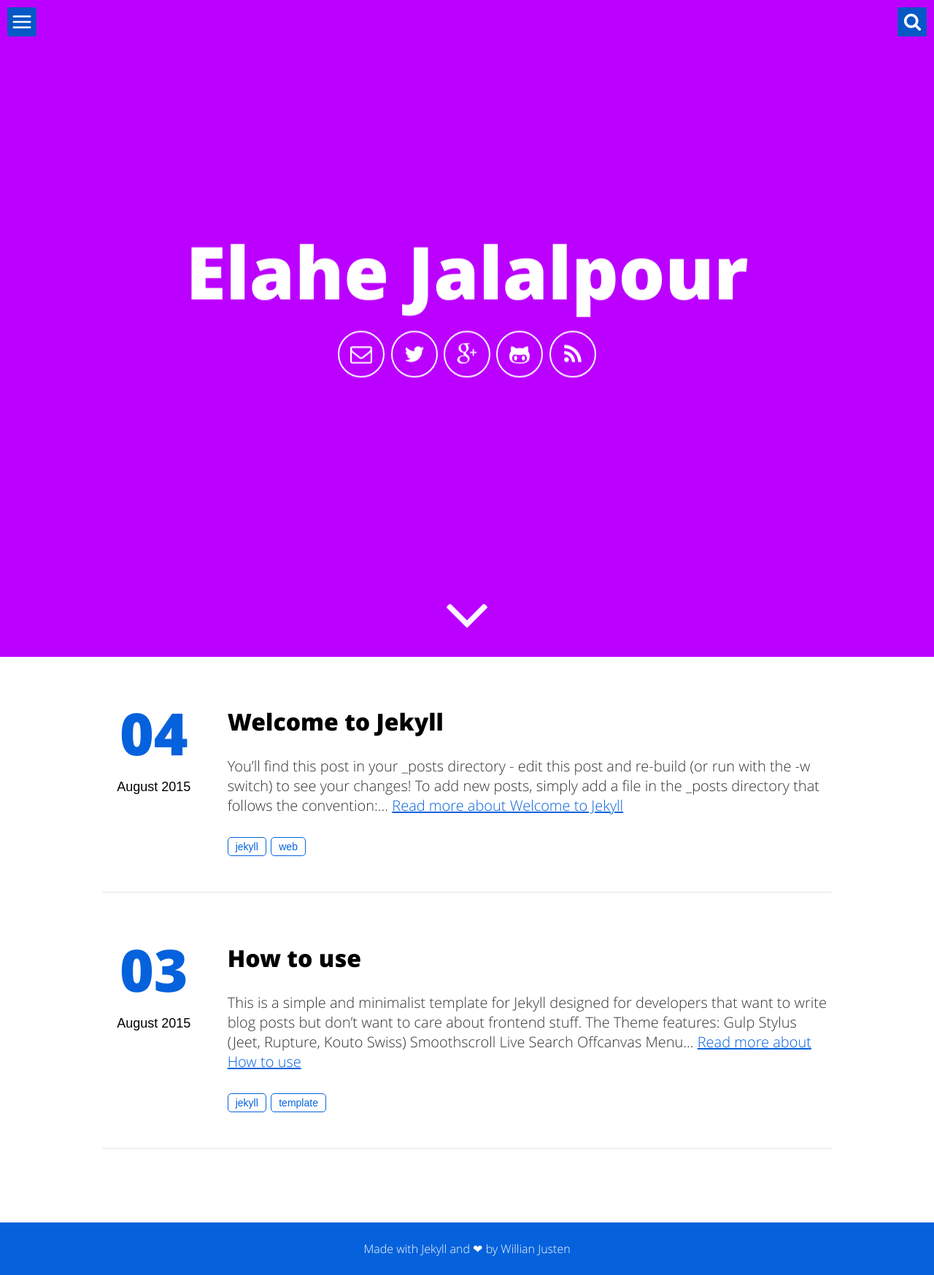
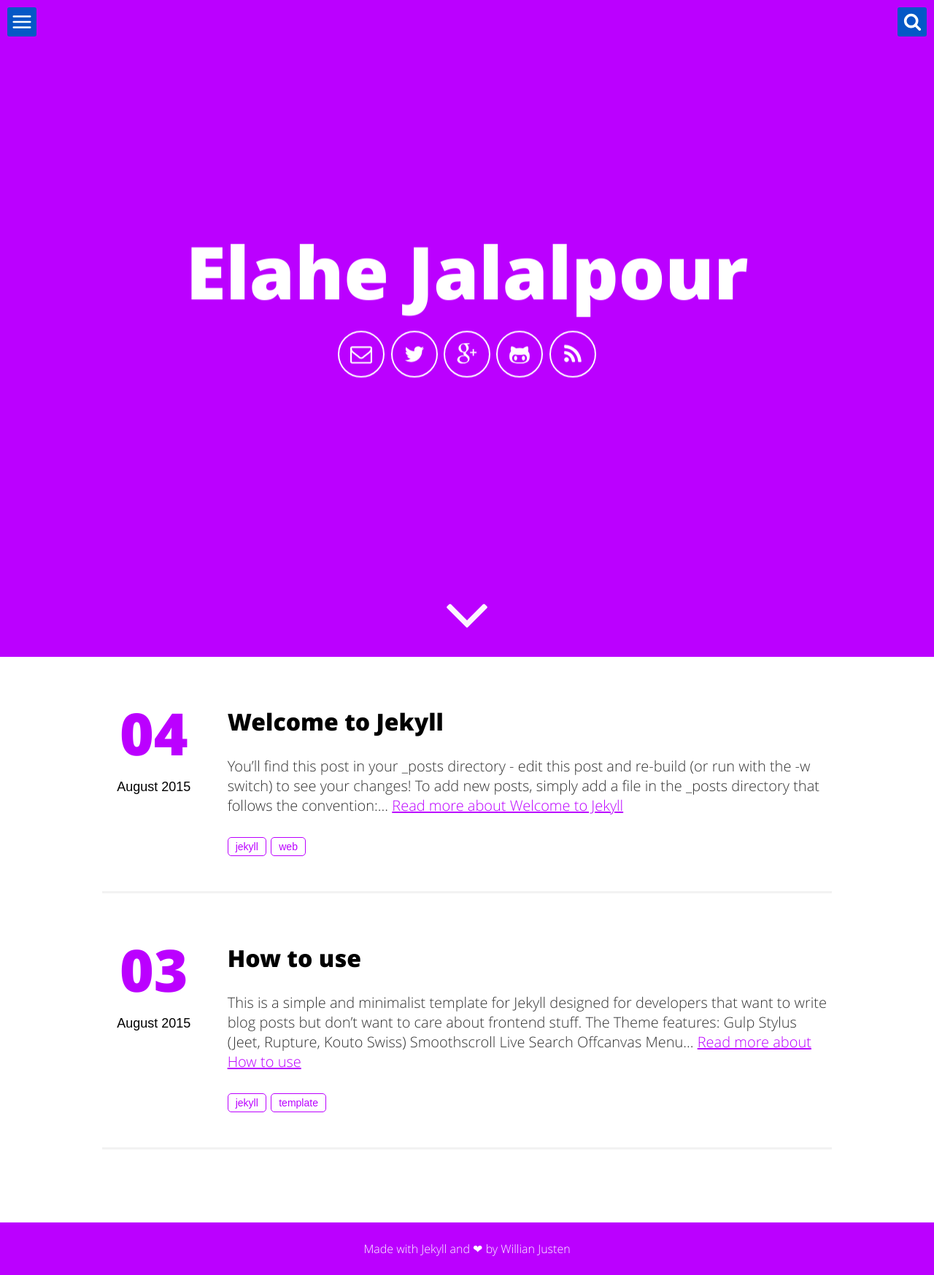
Before and after one commit to eljalalpour/elahejalalpour.github.io, a Jekyll site: the page built from index.html, in a window 1280 px wide. Shown: the whole page at 73% size. Built offline with Jekyll 4.4.1, drawn with Linux system fonts in a browser that asks for light colours.

Commit message:
Personalizing part #4.

```diff
--- a/assets/css/main.css
+++ b/assets/css/main.css
@@ -279,7 +279,7 @@ h1, h2, h3, h4 {
 }
 
 .icons-home a:hover .icon {
-    fill: #0562dc
+    fill: #BB00FF
 }
 
 .down {
@@ -563,7 +563,7 @@ body.search-overlay:after {
 
 @media only screen and (max-width: 37.5rem) {
     body.search-overlay:after {
-        background-color: #0562dc
+        background-color: #BB00FF;
     }
 }
 
@@ -642,9 +642,9 @@ body.search-overlay:after {
 
 .tags a {
     font-size: .875rem;
-    color: #0562dc;
+    color: #BB00FF;
     display: inline-block;
-    border: 1px solid #0562dc;
+    border: 1px solid #BB00FF;
     border-radius: .3125rem;
     padding: .25rem .625rem;
     margin-right: .125rem;
@@ -873,7 +873,7 @@ html, body {
     font-family: 'Open Sans', sans-serif;
     font-weight: 800;
     font-style: normal;
-    color: #0562dc;
+    color: #BB00FF;
     font-size: 5rem;
     line-height: 1.6;
 }
@@ -949,7 +949,7 @@ html, body {
 }
 
 .post-item .content .date {
-    color: #0562dc
+    color: #BB00FF;
 }
 
 .post-item .content .post-title {
@@ -972,7 +972,7 @@ html, body {
 }
 
 .post-item .content .description a {
-    color: #0562dc;
+    color: #BB00FF;
     text-decoration: underline
 }
 
@@ -1033,9 +1033,9 @@ html, body {
     font-family: 'Open Sans', sans-serif;
     font-weight: 300;
     font-style: normal;
-    color: #0562dc;
+    color: #BB00FF;
     text-decoration: none;
-    border-bottom: 2px solid #0562dc
+    border-bottom: 2px solid #BB00FF;
 }
 
 .post-content iframe {
@@ -1110,7 +1110,7 @@ html, body {
     margin-left: auto;
     padding-left: 0;
     padding-right: 0;
-    border-left: .3125rem solid #0562dc;
+    border-left: .3125rem solid #BB00FF;
     padding: 0 1.875rem;
     margin: 3.125rem auto;
 }
@@ -1201,7 +1201,7 @@ html, body {
 }
 
 .share a:hover svg {
-    fill: #0562dc
+    fill: #BB00FF
 }
 
 table {
@@ -1712,7 +1712,7 @@ pre span {
 }
 
 .author .name a:hover {
-    color: #0562dc
+    color: #BB00FF;
 }
 
 @media only screen and (min-width: 37.5rem) {
@@ -1737,7 +1737,7 @@ pre span {
 
 .author .email {
     text-decoration: none;
-    color: #0562dc
+    color: #BB00FF;
 }
 
 .comments {
@@ -1768,7 +1768,7 @@ pre span {
 }
 
 footer {
-    background: #0562dc;
+    background: #BB00FF;
     padding: 1.5625rem 0;
     margin-top: 100px;
 }
```
